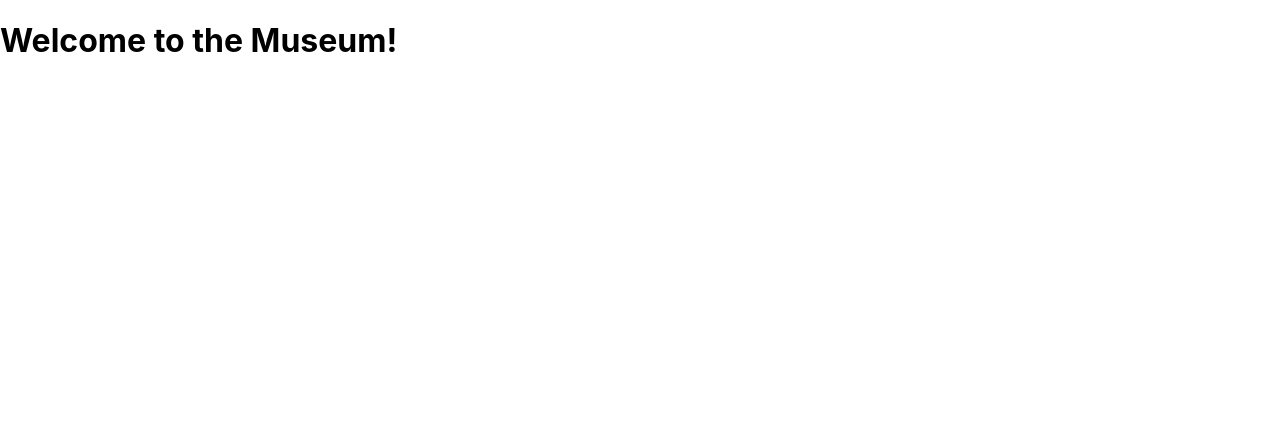
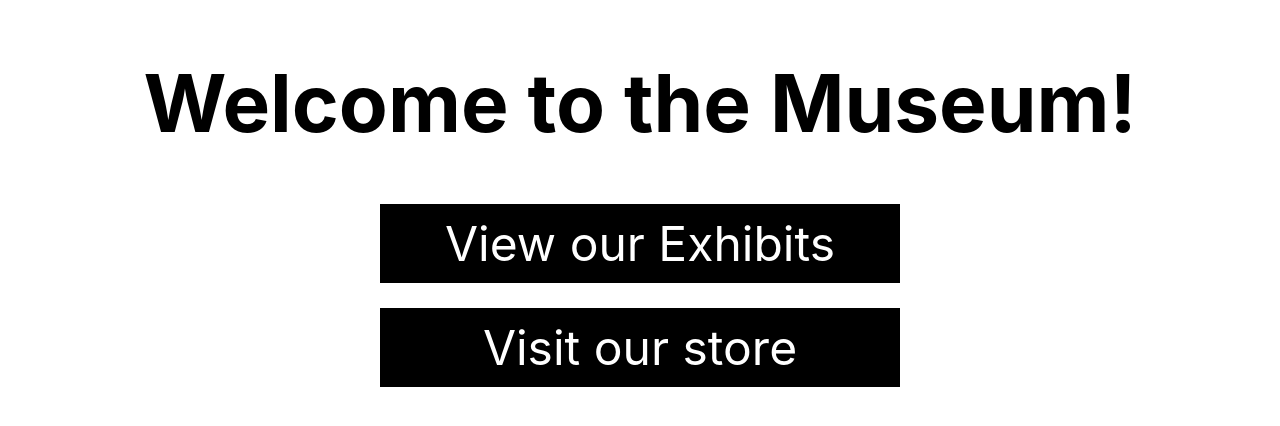
Before and after one commit to MRKnutson/Museum_app_dpl_wk4, a React (Create React App) app in the folder client/: page / in a window 1280 px wide. Shown: the top 426 px of the page. Built offline with nearby package versions, Linux system fonts and the light colour scheme.

Commit message:
basic homepage setup with routes

```diff
--- a/client/src/App.js
+++ b/client/src/App.js
@@ -1,13 +1,17 @@
 import './App.css';
 import { Routes, Route } from "react-router-dom";
 import Home from './components/Home';
+import Exhibits from './components/Exhibits';
+import Items from './components/Items';
 
 function App() {
   return (
     <>
       <Routes>
         <Route path ="/" element = {<Home />}/>
-        </Routes>
+        <Route path ="/exhibits" element = {<Exhibits />}/>
+        <Route path ="/items" element = {<Items />}/>
+      </Routes>
     </>
   );
 }
--- a/client/src/components/Exhibits.js
+++ b/client/src/components/Exhibits.js
@@ -1,5 +1,12 @@
 import React from "react"
 
-const Exhibits = () => {};
+const Exhibits = () => {
+  return(
+    <div>
+      <h1>Museum of Blah Blah Blah</h1>
+      <p>render exhibits here</p>
+    </div>
+  )
+};
 
 export default Exhibits;
--- a/client/src/components/Home.js
+++ b/client/src/components/Home.js
@@ -1,9 +1,32 @@
 import React from "react"
+import { Link } from "react-router-dom";
 
 const Home = () => {
   return (
-    <h1>Welcome to the Museum!</h1>
+  <div style={{flexDirection: "column", justifyContent: "center"}}>
+    <h1 style={{display: "flex", fontSize: "5em", justifyContent: "center"}}>Welcome to the Museum!</h1>
+    <Link style = {style.link} to="/exhibits">View our Exhibits</Link>
+    <Link style = {style.link} to="/items">Visit our store</Link>
+  </div>
   );
 };
 
 export default Home;
+
+const style ={
+  link: {
+    margin: "auto",
+    marginTop: "25px",
+    padding: "10px",
+    display: "flex",
+    justifyContent: "center",
+    maxWidth: "500px",
+    fontSize: "3em",
+    textDecoration: "none",
+    color: "white",
+    backgroundColor: "black"
+  },
+  p: {
+    fontSize:"3em",
+  }
+}
--- /dev/null
+++ b/client/src/components/Items.js
@@ -0,0 +1,7 @@
+import React from "react"
+
+const Items = () => {
+
+};
+
+export default Items;
```
